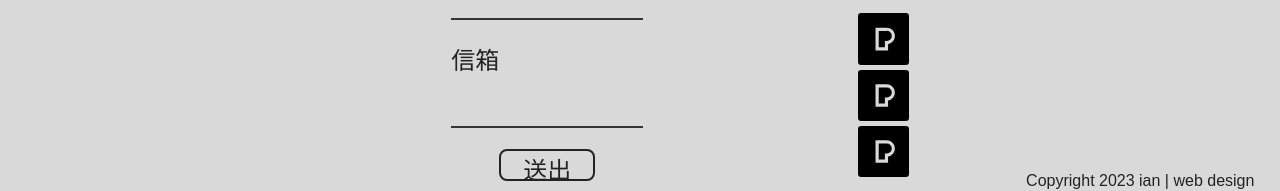
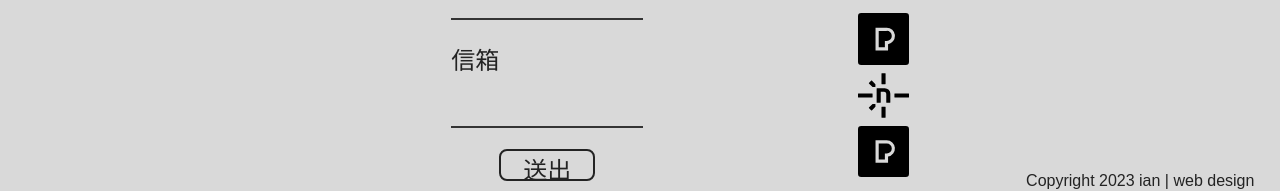
Before and after one commit to ianSama0217/ProfileWebsite, a Vue app: page / in a window 1280 px wide. Shown: the part 1999-2190 px from the top of the page. Built offline with nearby package versions, Linux system fonts and the light colour scheme; a web font is replaced by a local one.

Commit message:
add footer support icon

```diff
--- a/src/components/bottomFooter.vue
+++ b/src/components/bottomFooter.vue
@@ -48,12 +48,12 @@
             title="pexels-icon"
           />
         </a>
-        <a href="https://www.pexels.com/zh-tw/" target="_blank">
+        <a href="https://www.netlify.com/" target="_blank">
           <img
-            src="../../public/icon/pexels-icon.svg"
+            src="../../public/icon/netlify-icon.svg"
             class="icon"
-            alt="pexels-icon"
-            title="pexels-icon"
+            alt="netfily-icon"
+            title="netfily-icon"
           />
         </a>
         <a href="https://www.pexels.com/zh-tw/" target="_blank">
```
Also changed, not shown: public/icon/netlify-icon.svg (added).
